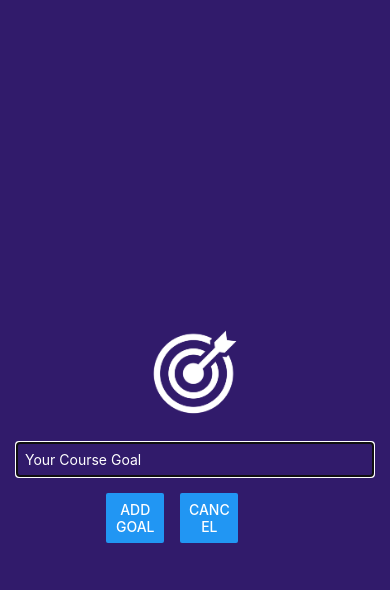
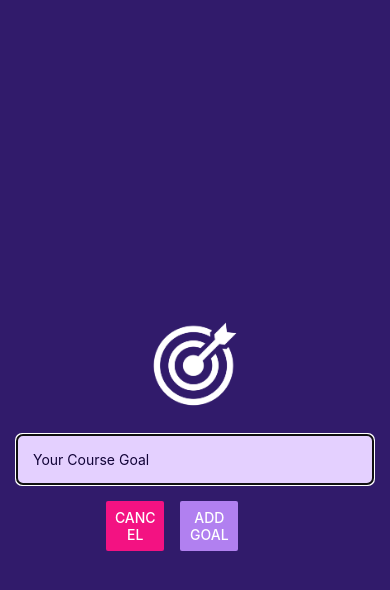
Before and after one commit to elliottdombrowski/rn-course, a React Native app: screen / in a window 390 px wide. Both pictures are taken after a click on the button "ADD NEW GOAL". Shown: the top 590 px of the page. Built offline with nearby package versions, Linux system fonts and the light colour scheme.

Commit message:
input style refactor

```diff
--- a/components/GoalInput.js
+++ b/components/GoalInput.js
@@ -39,11 +39,11 @@
 
         <View style={styles.buttonContainer}>
           <View style={styles.button}>
-            <Button title='Add Goal' onPress={addGoalHandler} />
+            <Button title='Cancel' onPress={props.onCancel} color='#f31282' />
           </View>
 
           <View style={styles.button}>
-            <Button title='Cancel' onPress={props.onCancel} />
+            <Button title='Add Goal' onPress={addGoalHandler} color='#b180f0' />
           </View>
         </View>
       </View>
@@ -68,10 +68,12 @@
   },
   textInput: {
     borderWidth: 1,
-    borderColor: '#ccc',
-    color: 'white',
+    borderColor: '#e4d0ff',
+    borderRadius: 6,
+    backgroundColor: '#e4d0ff',
+    color: '#120438',
     width: '100%',
-    padding: 8,
+    padding: 16,
   },
   buttonContainer: {
     flexDirection: 'row',
```
